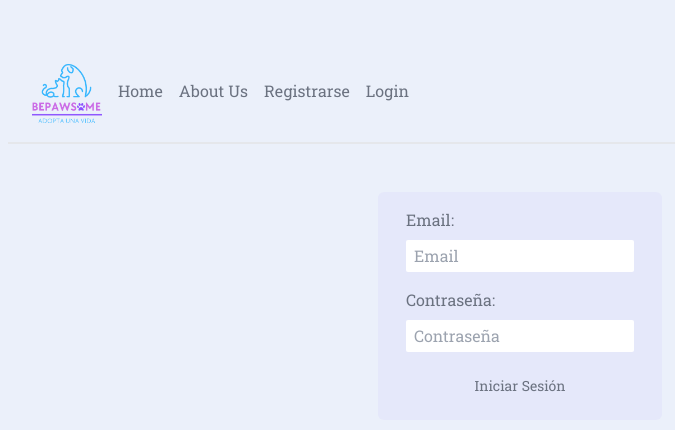
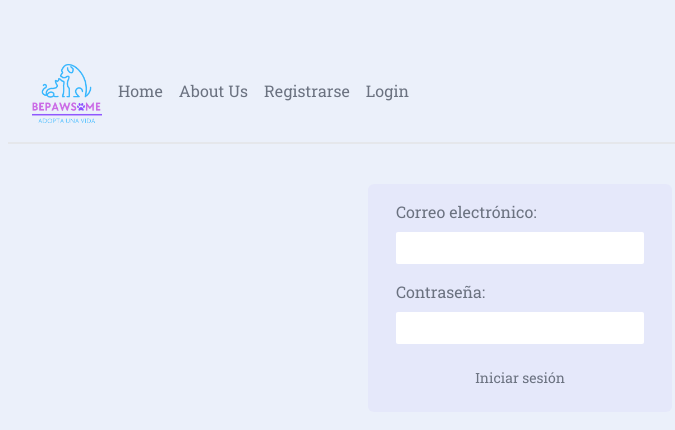
Before and after one commit to BorisWaisten/Be-Pawsome, a Next.js app in the folder frontend/: page /login in a window 1280 px wide. Shown: the top 430 px of the page, without its empty margins (120-795 px from the left). Built offline with nearby package versions, Linux system fonts and the light colour scheme.

Commit message:
primeros intentos de login con next auth

```diff
--- /dev/null
+++ b/frontend/app/api/auth/[...nextauth].js
@@ -0,0 +1,45 @@
+import NextAuth from 'next-auth';
+import Providers from 'next-auth/providers';
+import jwt from 'jsonwebtoken';
+import bcrypt from 'bcryptjs';
+
+const options = {
+  providers: [
+    Providers.Credentials({
+      async authorize(credentials) {
+        // Aquí debes verificar las credenciales del usuario
+        // y devolver un objeto que contenga la información del usuario
+        // o null si las credenciales son inválidas
+        const { email, password } = credentials;
+        const user = await getUserByEmail(email);
+
+        if (!user) {
+          throw new Error('Credenciales inválidas');
+        }
+
+        const passwordMatch = await bcrypt.compare(password, user.password);
+
+        if (!passwordMatch) {
+          throw new Error('Credenciales inválidas');
+        }
+
+        const token = jwt.sign({ userId: user.id }, process.env.JWT_SECRET);
+
+        return {
+          id: user.id,
+          name: user.name,
+          email: user.email,
+          token,
+        };
+      },
+    }),
+  ],
+  jwt: {
+    secret: process.env.JWT_SECRET,
+  },
+  pages: {
+    signIn: '/login',
+  },
+};
+
+export default (req, res) => NextAuth(req, res, options);
--- a/frontend/app/api/auth/[...nextauth]/NextAuthProvider.js
+++ /dev/null
@@ -1,73 +0,0 @@
-import NextAuth from "next-auth";
-
-class JWTProvider extends NextAuthProvider {
-  name = "jwt";
-
-  authorize(req, res) {
-    // Check if the user is authenticated by checking the JWT token in the request header
-    if (req.headers.authorization) {
-      // Parse the JWT token
-      const token = req.headers.authorization.split(' ')[1];
-      const decodedToken = JSON.parse(atob(token));
-
-      // If the token is valid, return the user
-      if (decodedToken.id && decodedToken.name) {
-        return {
-          user: {
-            id: decodedToken.id,
-            name: decodedToken.name,
-          },
-        };
-      }
-    }
-
-    // If the user is not authenticated, return null
-    return null;
-  }
-
-  login(req, res) {
-    // Generate a new JWT token
-    const token = JSON.stringify({
-      id: req.user.id,
-      name: req.user.name,
-    });
-    const encodedToken = btoa(token);
-
-    // Set the JWT token in the response header
-    res.setHeader('Authorization', `Bearer ${encodedToken}`);
-
-    // Return the user
-    return req.user;
-  }
-
-  logout(req, res) {
-    // Delete the JWT token from the session
-    req.session.destroy();
-
-    // Return the user
-    return null;
-  }
-
-  handle(req, res) {
-    // Check if the user is authenticated
-    if (req.user) {
-      // If the user is authenticated, return the user
-      return req.user;
-    }
-
-    // If the user is not authenticated, return null
-    return null;
-  }
-
-  onUnauthenticated(req, res) {
-    // Handle the case where the user is not authenticated
-    // For example, you could redirect the user to a login page
-  }
-
-  onRedirect(req, res) {
-    // Handle the case where the user is redirected from a provider
-    // For example, you could update the user's session with the provider's data
-  }
-}
-
-export default JWTProvider;
--- a/frontend/app/login/page.jsx
+++ b/frontend/app/login/page.jsx
@@ -1,19 +1,47 @@
-"use client";
-import React from 'react';
-import Login from './logica';
+'use client'
+import { useState } from 'react';
+import { signIn } from 'next-auth';
+import { useRouter } from 'next/navigation';
 
-const LoginPage = () => {
-  const handleLogin = (user) => {
-    // Aquí puedes manejar los datos del usuario después de iniciar sesión
-    console.log('Usuario inició sesión:', user);
-    // Puedes realizar acciones adicionales, como redirigir a otra página, etc.
+
+export default function LoginPage() {
+  const [email, setEmail] = useState('');
+  const [password, setPassword] = useState('');
+  const router = useRouter();
+
+  const handleSubmit = async e => {
+    e.preventDefault();
+    const result = await signIn('credentials', {
+      email,
+      password,
+      redirect: false,
+    });
+    if (result.error) {
+      alert(result.error);
+    } else {
+      router.push('/');
+    }
   };
 
   return (
-    <main>
-      <Login onLogin={handleLogin} />
-    </main>
+    <form onSubmit={handleSubmit}>
+      <label>
+        Correo electrónico:
+        <input
+          type="email"
+          value={email}
+          onChange={e => setEmail(e.target.value)}
+        />
+      </label>
+      <label>
+        Contraseña:
+        <input
+          type="password"
+          value={password}
+          onChange={e => setPassword(e.target.value)}
+        />
+      </label>
+      <button type="submit">Iniciar sesión</button>
+    </form>
   );
-};
-
-export default LoginPage;
+}
--- a/frontend/app/page.jsx
+++ b/frontend/app/page.jsx
@@ -1,6 +1,7 @@
 import { Suspense } from "react"
 import Cargando from "./components/cargando"
 import PublicacionPage from "./components/Publicaciones/PublicacionPage"
+import LoginPage from "./login/page"
 
 export default function page() {
   return (
--- a/frontend/package.json
+++ b/frontend/package.json
@@ -11,10 +11,12 @@
   "dependencies": {
     "autoprefixer": "10.4.16",
     "axios": "^1.5.1",
+    "bcryptjs": "^2.4.3",
     "cloudinary": "^1.41.0",
     "cloudinary-react": "^1.8.1",
     "eslint": "8.51.0",
     "eslint-config-next": "13.5.4",
+    "jsonwebtoken": "^9.0.2",
     "mongoose": "^7.6.0",
     "next": "13.5.4",
     "next-auth": "^4.23.2",
```
Also changed, not shown: frontend/app/api/auth/[...nextauth]/route.js (deleted, +0 -35 lines), 1 other file (tests, documents, lock files or other folders).
